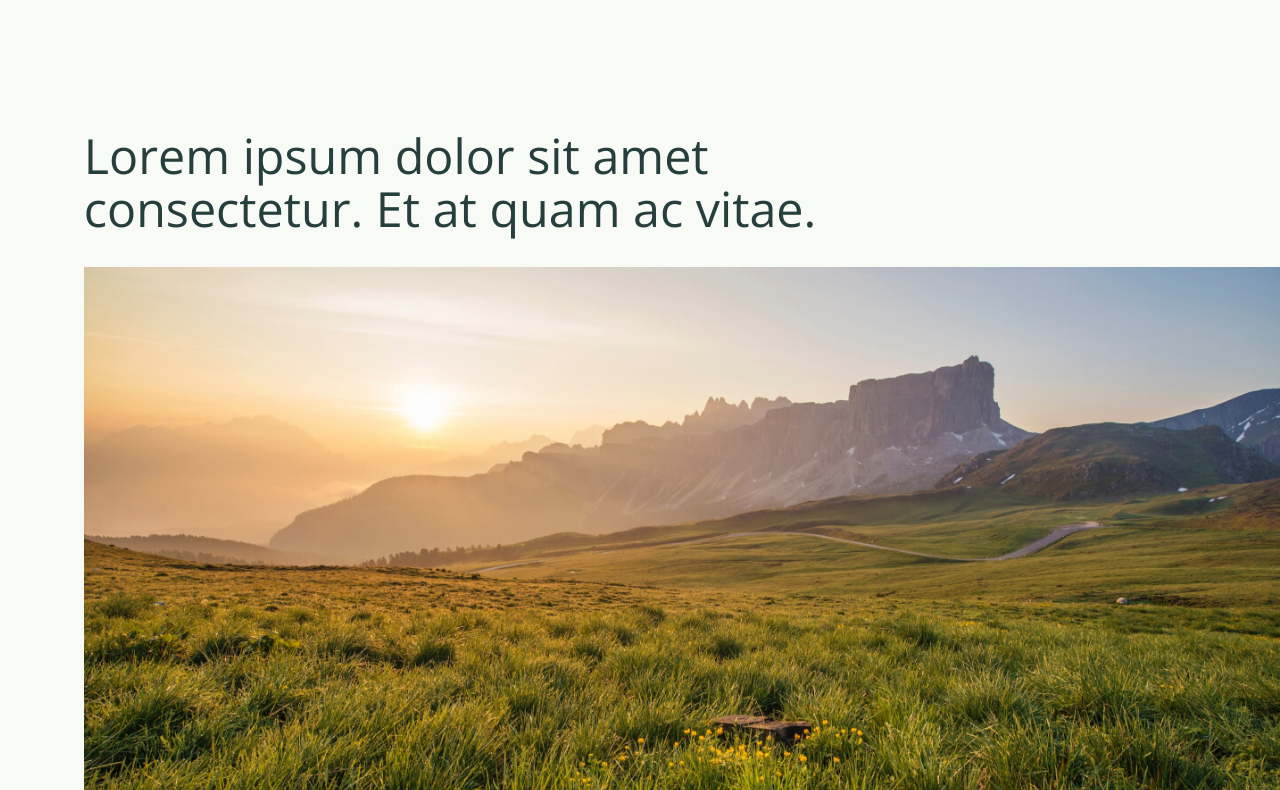
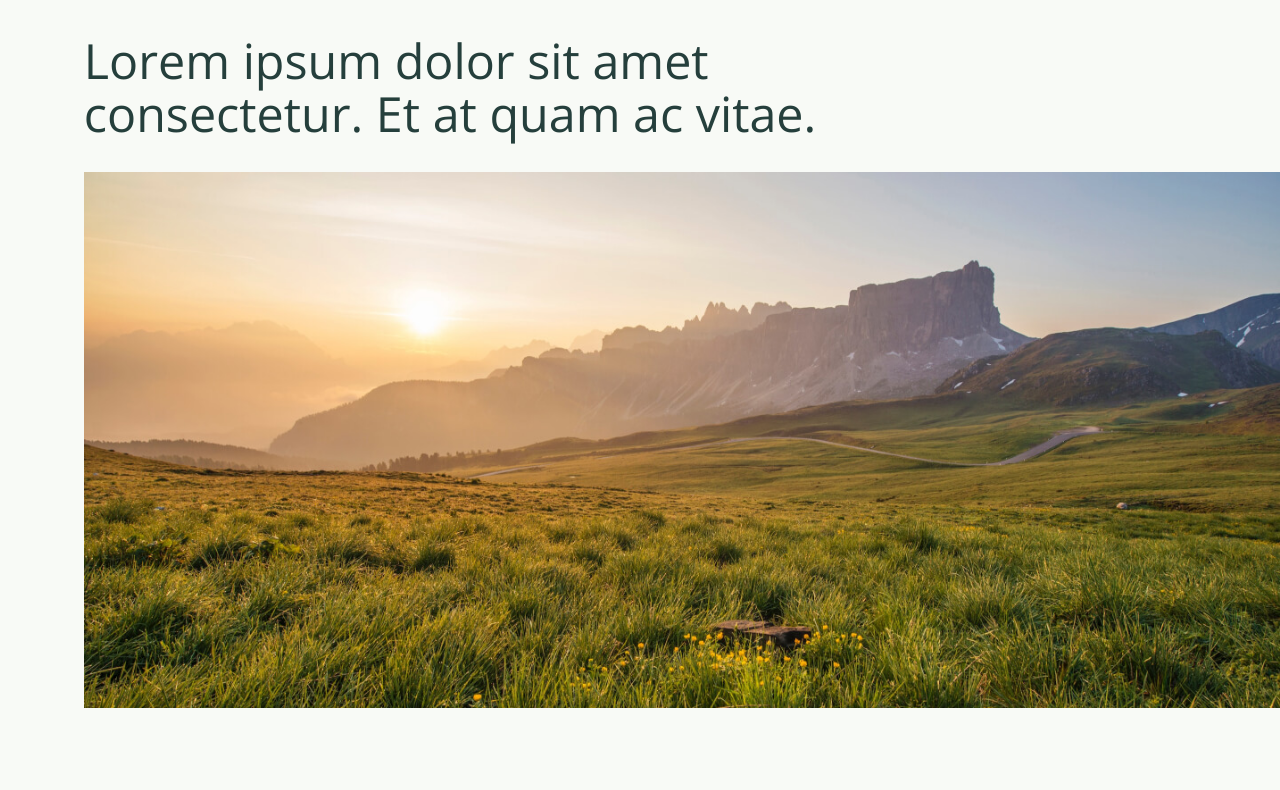
Before and after one commit to dwhenson/framework-assessment, a website built with Vite: page index.html in a window 1280 px wide. Shown: the part 166-956 px from the top of the page. Built offline with nearby package versions, Linux system fonts and the light colour scheme.

Commit message:
✅ ADD:  small margin fix

```diff
--- a/index.html
+++ b/index.html
@@ -21,7 +21,7 @@
   </head>
 
   <body class="layout">
-    <header class="flow-region" style="margin-block-start: var(--space-3xl)">
+    <header class="flow-region">
       <div class="header">
         <a class="brand" href="/" aria-label="Sunnyside Home">
           Cottage Retreat
```
